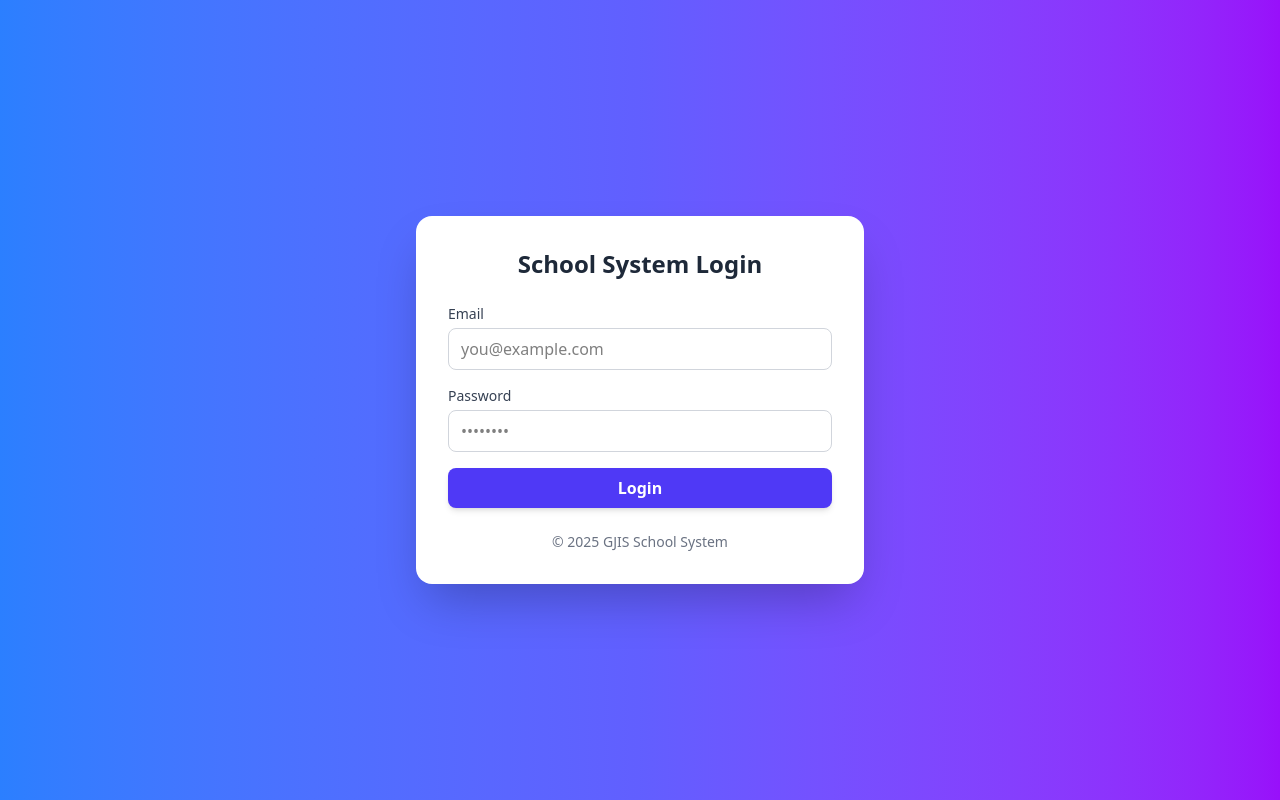
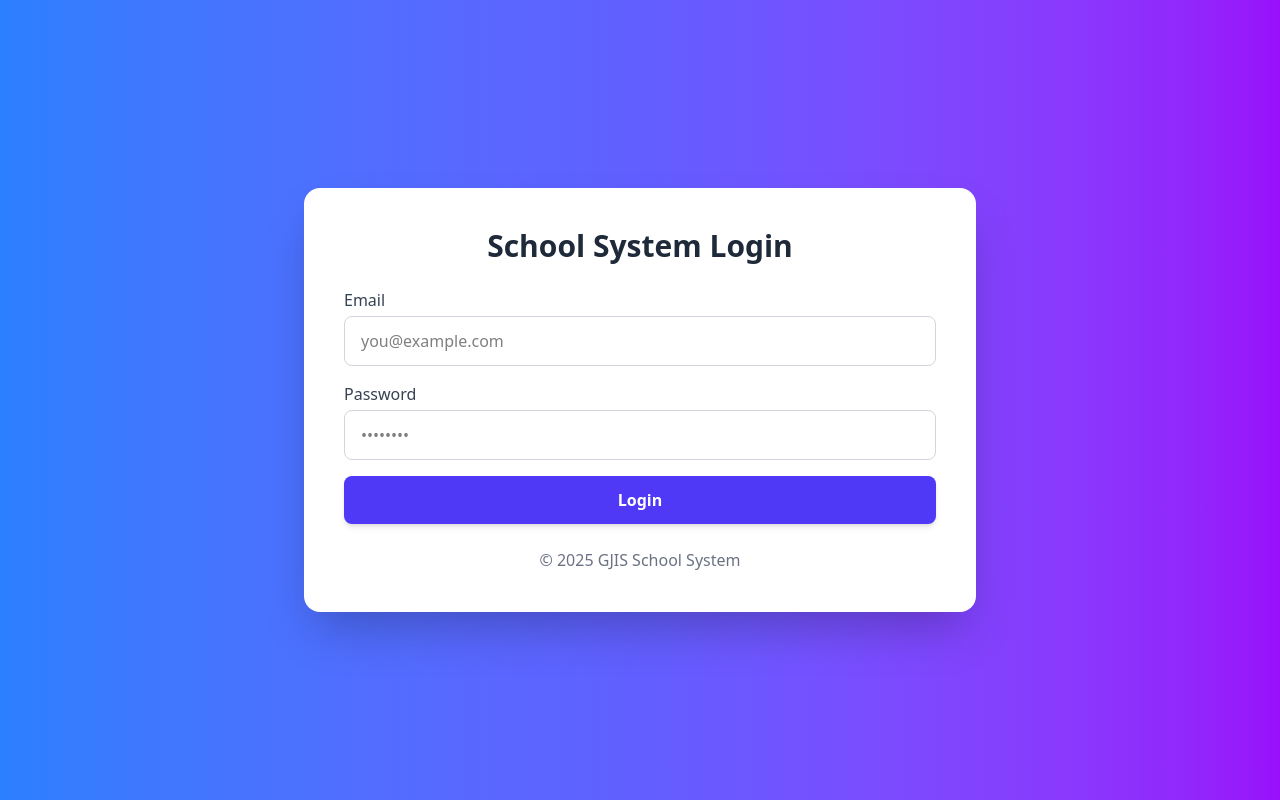
Before and after one commit to HephWisdom/gjis-sms, a Next.js app: page /login in a window 1280 px wide. Built offline with nearby package versions, Linux system fonts and the light colour scheme.

Commit message:
responsive-login

```diff
--- a/src/app/login/page.tsx
+++ b/src/app/login/page.tsx
@@ -1,7 +1,6 @@
 "use client"
 import { useState } from 'react'
 import { supabase } from '../../../lib/supabaseClient'
-
 
 export default function Login() {
   const [email, setEmail] = useState('')
@@ -19,21 +18,21 @@ export default function Login() {
   }
 
   return (
-    <div className="flex items-center justify-center min-h-screen bg-gradient-to-r from-blue-500 via-indigo-500 to-purple-600">
-      <div className="w-full max-w-md p-8 bg-white rounded-2xl shadow-2xl">
-        <h2 className="text-2xl font-extrabold text-center text-gray-800 mb-6">
+    <div className="flex items-center justify-center min-h-screen bg-gradient-to-r from-blue-500 via-indigo-500 to-purple-600 px-4">
+      <div className="w-full max-w-md sm:max-w-lg md:max-w-xl lg:max-w-2xl p-6 sm:p-8 md:p-10 bg-white rounded-2xl shadow-2xl">
+        <h2 className="text-xl sm:text-2xl md:text-3xl font-extrabold text-center text-gray-800 mb-6">
           School System Login
         </h2>
 
         {error && (
-          <p className="mb-4 text-red-500 text-sm text-center bg-red-100 p-2 rounded">
+          <p className="mb-4 text-red-500 text-sm sm:text-base text-center bg-red-100 p-2 rounded">
             {error}
           </p>
         )}
 
         <form onSubmit={handleLogin} className="space-y-4">
           <div>
-            <label className="block text-gray-700 text-sm font-medium mb-1">
+            <label className="block text-gray-700 text-sm sm:text-base font-medium mb-1">
               Email
             </label>
             <input
@@ -41,12 +40,12 @@ export default function Login() {
               placeholder="you@example.com"
               value={email}
               onChange={(e) => setEmail(e.target.value)}
-              className="w-full border border-gray-300 rounded-lg px-3 py-2 focus:outline-none focus:ring-2 focus:ring-indigo-500"
+              className="w-full border border-gray-300 rounded-lg px-3 py-2 sm:px-4 sm:py-3 focus:outline-none focus:ring-2 focus:ring-indigo-500"
             />
           </div>
 
           <div>
-            <label className="block text-gray-700 text-sm font-medium mb-1">
+            <label className="block text-gray-700 text-sm sm:text-base font-medium mb-1">
               Password
             </label>
             <input
@@ -54,19 +53,19 @@ export default function Login() {
               placeholder="••••••••"
               value={password}
               onChange={(e) => setPassword(e.target.value)}
-              className="w-full border border-gray-300 rounded-lg px-3 py-2 focus:outline-none focus:ring-2 focus:ring-indigo-500"
+              className="w-full border border-gray-300 rounded-lg px-3 py-2 sm:px-4 sm:py-3 focus:outline-none focus:ring-2 focus:ring-indigo-500"
             />
           </div>
 
           <button
             type="submit"
-            className="w-full py-2 px-4 bg-indigo-600 text-white rounded-lg font-semibold hover:bg-indigo-700 transition duration-200 shadow-md"
+            className="w-full py-2 sm:py-3 px-4 bg-indigo-600 text-white rounded-lg font-semibold hover:bg-indigo-700 transition duration-200 shadow-md text-sm sm:text-base"
           >
             Login
           </button>
         </form>
 
-        <p className="mt-6 text-center text-sm text-gray-500">
+        <p className="mt-6 text-center text-xs sm:text-sm md:text-base text-gray-500">
           © {new Date().getFullYear()} GJIS School System
         </p>
       </div>
```
